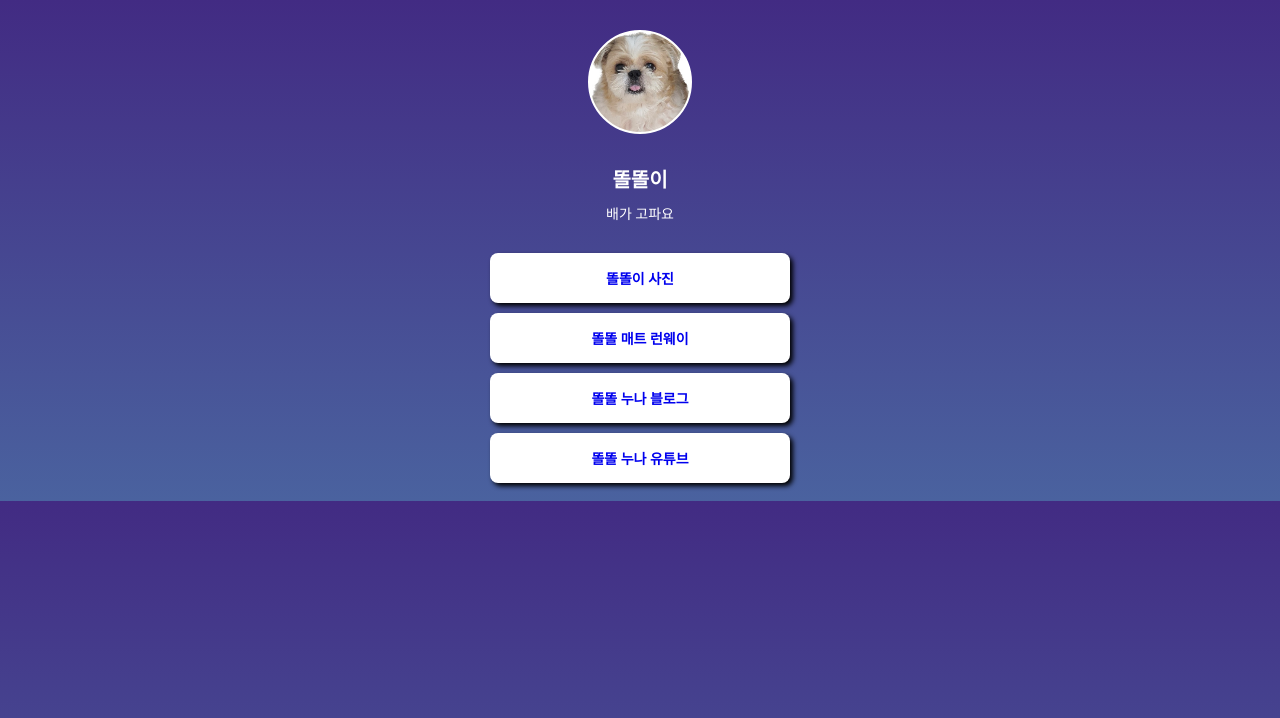
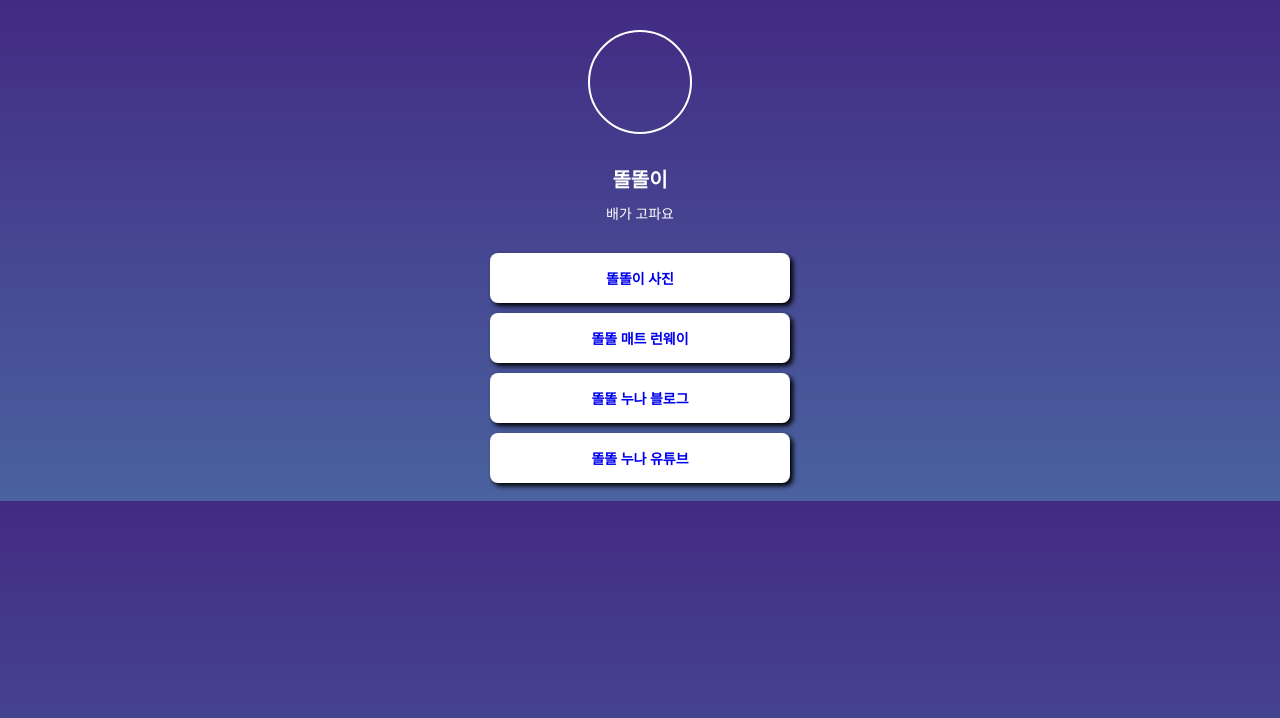
Before and after one commit to cathy5320/mypage, a plain HTML site: page index.html in a window 1280 px wide. Drawn offline with Linux system fonts and the light colour scheme; a web font is replaced by a local one.

Commit message:
Update index.html

```diff
--- a/index.html
+++ b/index.html
@@ -25,7 +25,7 @@
             border-radius: 100%;
 
             border : 2px solid white;
-            background-image: url(똘똘이.PNG);
+
             background-position: center;
             background-size: cover;
 
```
